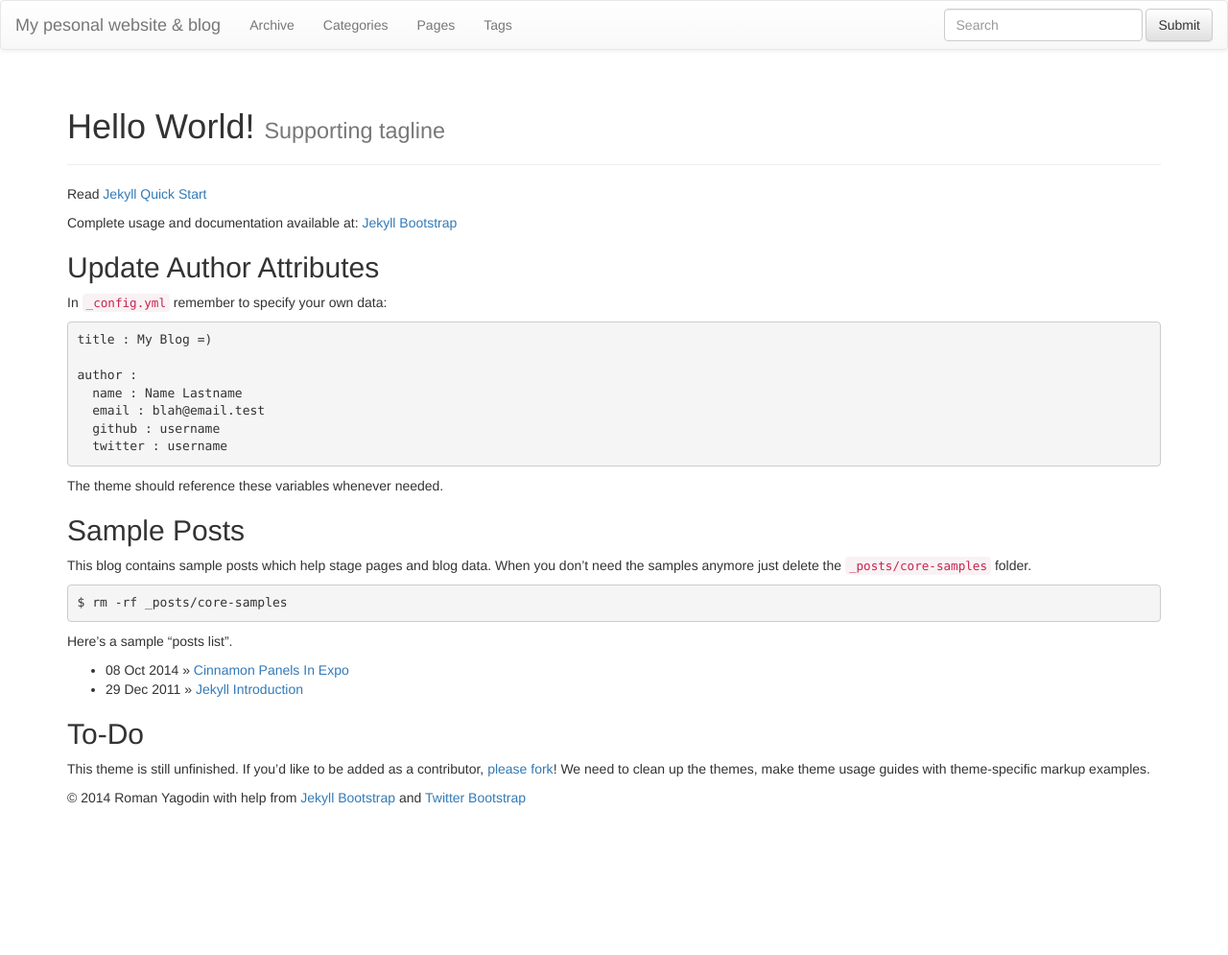
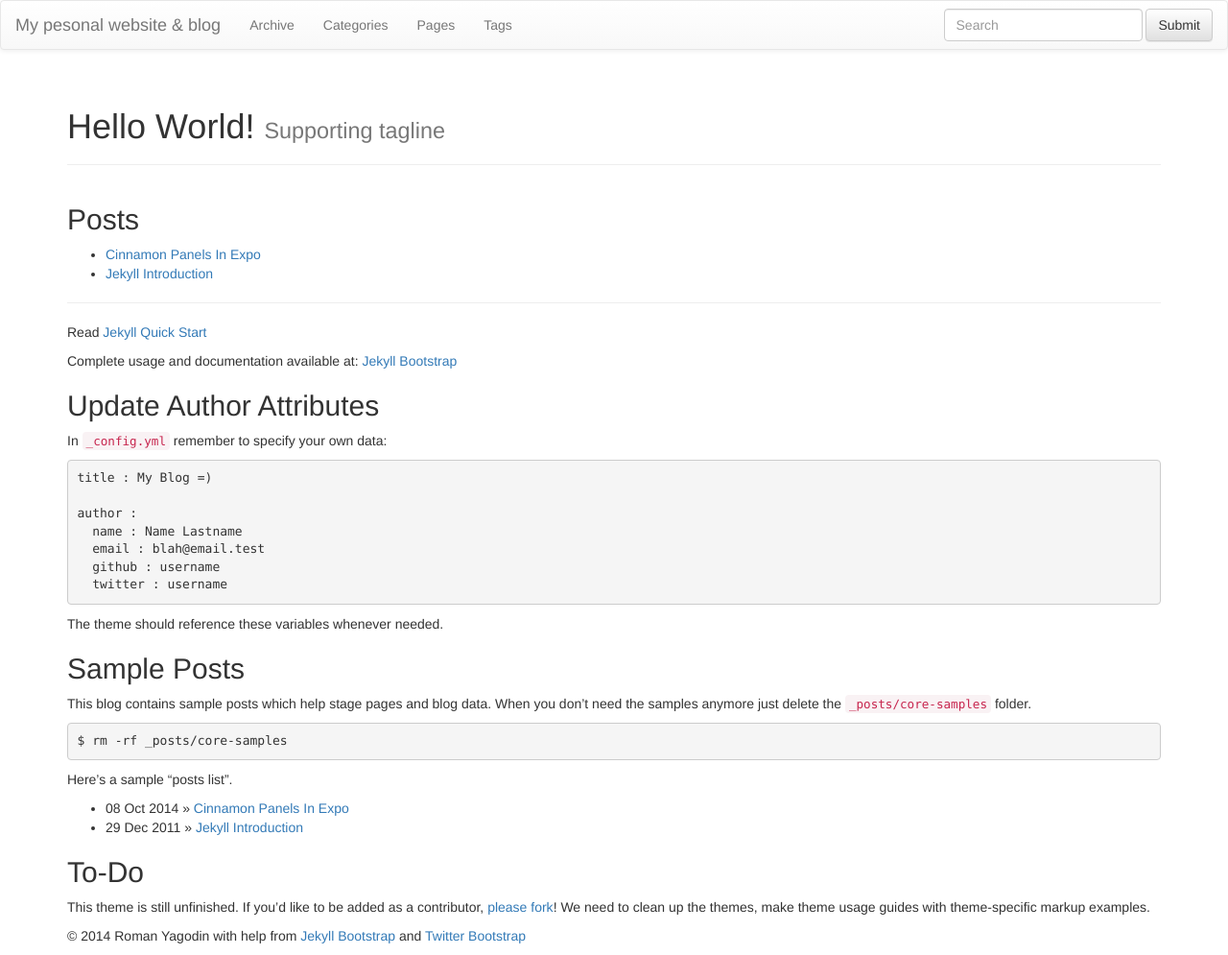
Before and after one commit to roman-yagodin/roman-yagodin.github.io, a Jekyll site: the page built from index.md, in a window 1280 px wide. Shown: the whole page at 96% size. Built offline with Jekyll 4.4.1, drawn with Linux system fonts in a browser that asks for light colours; nearby versions of some CDN libraries; library files that are not in the unit come from our copies; before the commit the page ends 900 px from its top, so only the background shows below that.

Commit message:
Update index.md

```diff
--- a/index.md
+++ b/index.md
@@ -4,6 +4,18 @@
 tagline: Supporting tagline
 ---
 {% include JB/setup %}
+
+## Posts
+
+<ul>
+  {% for post in site.posts %}
+    <li>
+      <a href="{{ post.url }}">{{ post.title }}</a>
+    </li>
+  {% endfor %}
+</ul>
+
+<hr />
 
 Read [Jekyll Quick Start](http://jekyllbootstrap.com/usage/jekyll-quick-start.html)
 
```
